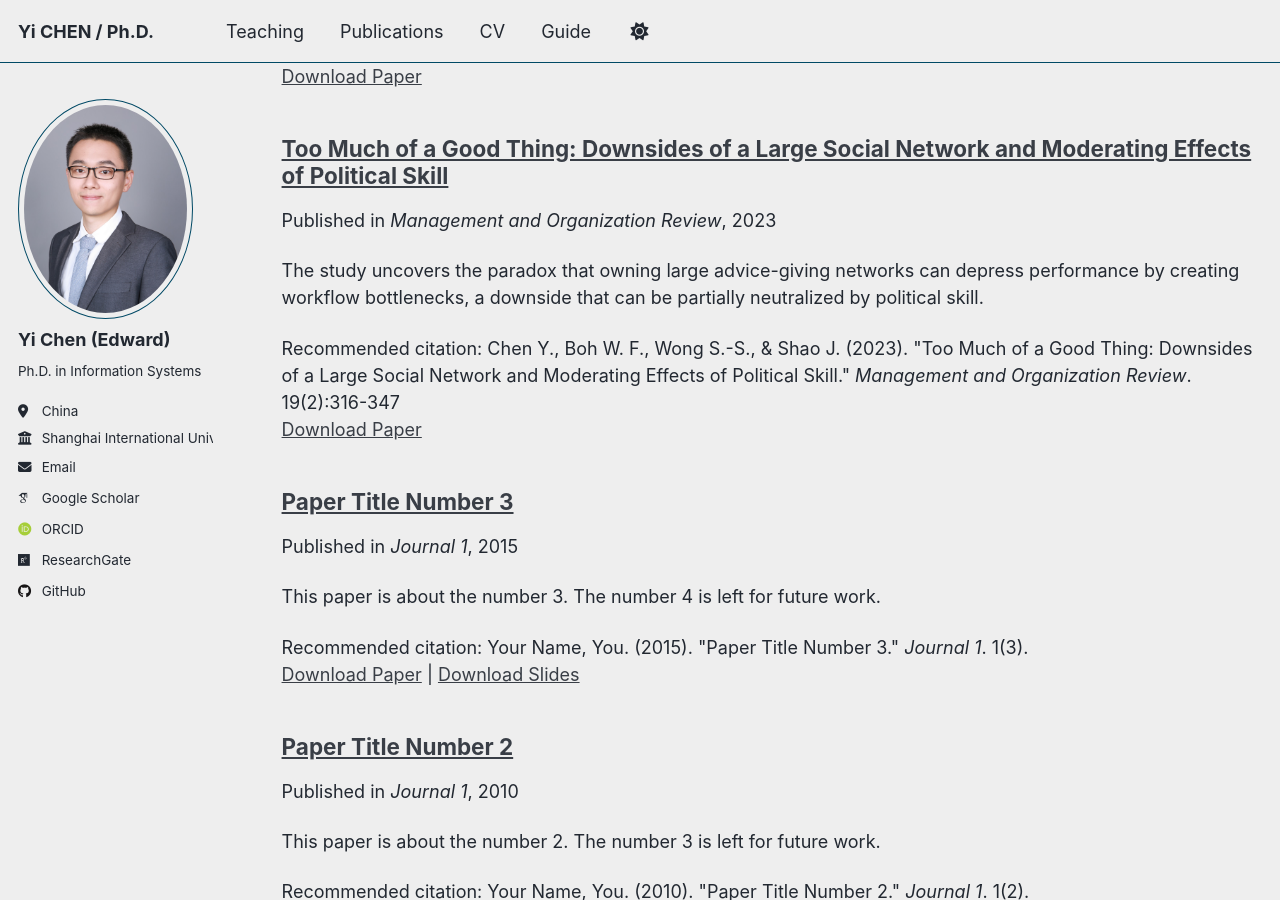
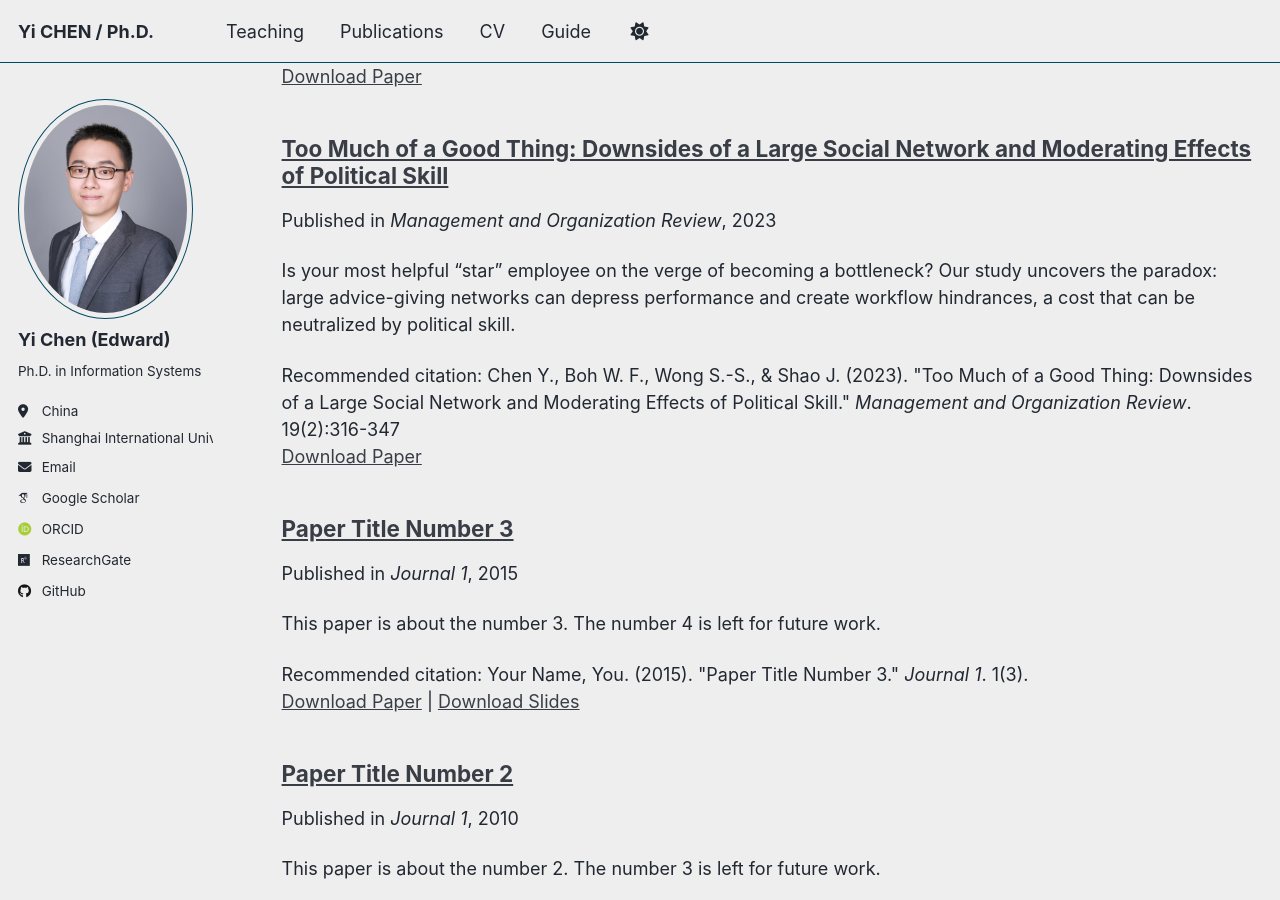
Before and after one commit to chenyi-edward/chenyi-edward.github.io, a Jekyll site: the page built from _pages/publications.html, in a window 1280 px wide and 900 px high, scrolled down 495 px. Built offline with Jekyll 4.4.1, drawn with Linux system fonts in a browser that asks for light colours; some web fonts are replaced; a script that is not in the unit is left out.

Commit message:
Update MOR-2023.md

```diff
--- a/_publications/MOR-2023.md
+++ b/_publications/MOR-2023.md
@@ -3,7 +3,7 @@ title: "Too Much of a Good Thing: Downsides of a Large Social Network and Modera
 collection: publications
 category: manuscripts
 permalink: /publication/MOR-2023
-excerpt: 'The study uncovers the paradox that owning large advice-giving networks can depress performance by creating workflow bottlenecks, a downside that can be partially neutralized by political skill.'
+excerpt: 'Is your most helpful "star" employee on the verge of becoming a bottleneck? Our study uncovers the paradox: large advice-giving networks can depress performance and create workflow hindrances, a cost that can be neutralized by political skill.'
 date: 2023-04-27
 venue: 'Management and Organization Review'
 paperurl: 'https://doi.org/10.1017/mor.2023.6'
```
